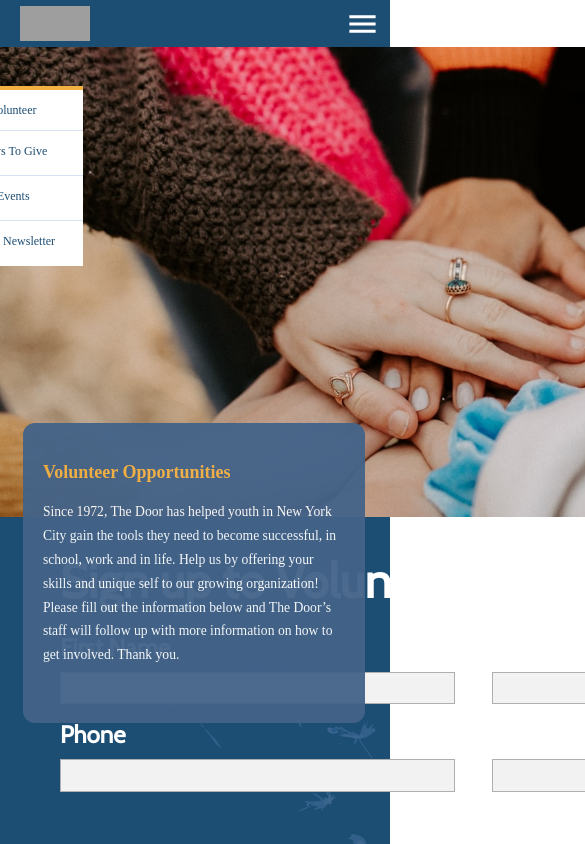
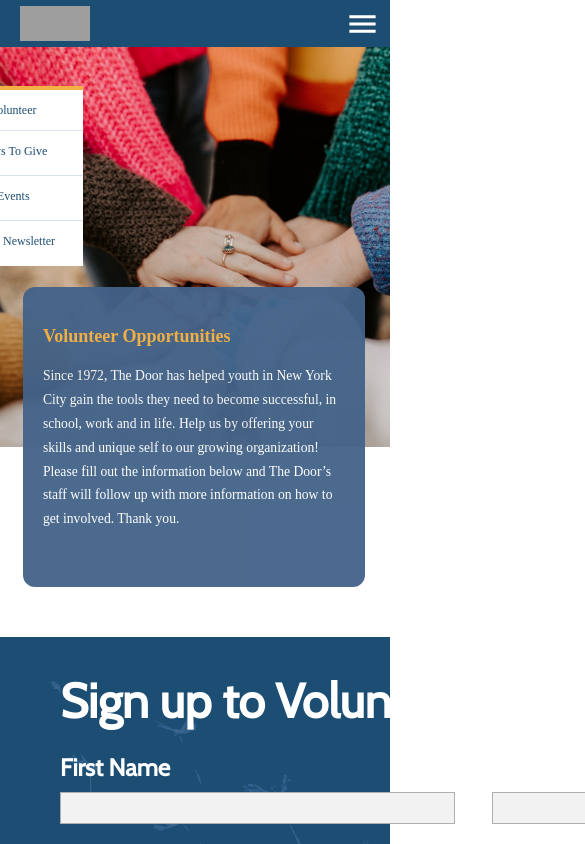
Before and after one commit to Ricomitch/The-Door, a React (Create React App) app in the folder client/: page /sign-up in a window 390 px wide. Shown: the top 844 px of the page, 585 px wide, since content can reach past the window. Built offline with nearby package versions, Linux system fonts and the light colour scheme; grey boxes are pictures that could not be loaded; a web font is replaced by a local one.

Commit message:
responsive design finshed hero on volunteer page

```diff
--- a/client/src/components/Form/HeroForm.css
+++ b/client/src/components/Form/HeroForm.css
@@ -12,14 +12,16 @@ div.heroFormRectangle143 {
 @media screen and (max-width: 426px) {
 
  div.img-wrapper-2 {
-  background-position-y: 100%;
+  height: 400px !important;
+    width: 100% !important;
+    margin-bottom: 190px !important;
  }
 
   div.heroFormRectangle143 {
     display: flex;
     margin-bottom: 100%;
     padding-left: 6%;
-    top: 80%;
+    top: 60%;
 
 
 
```
